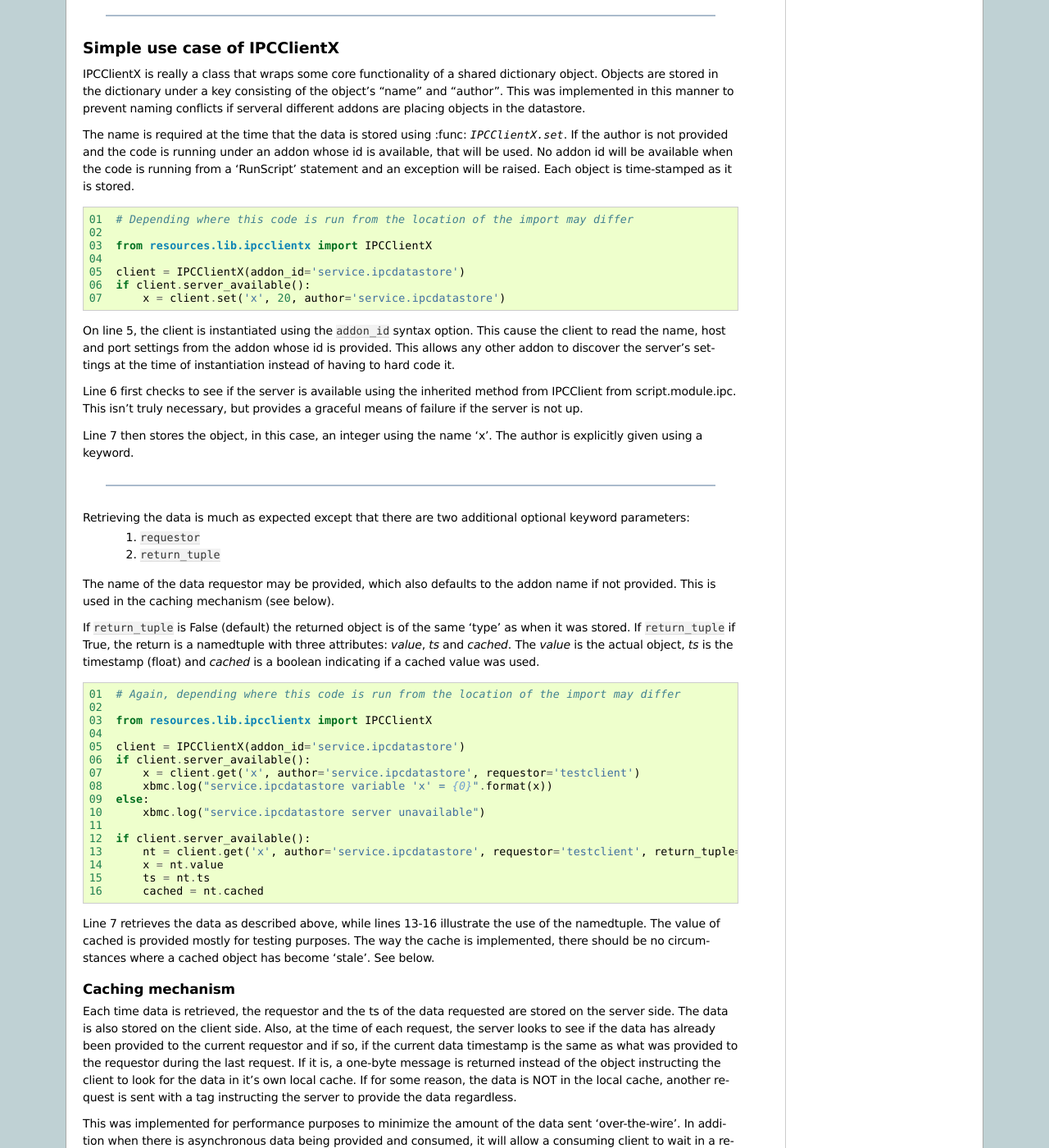
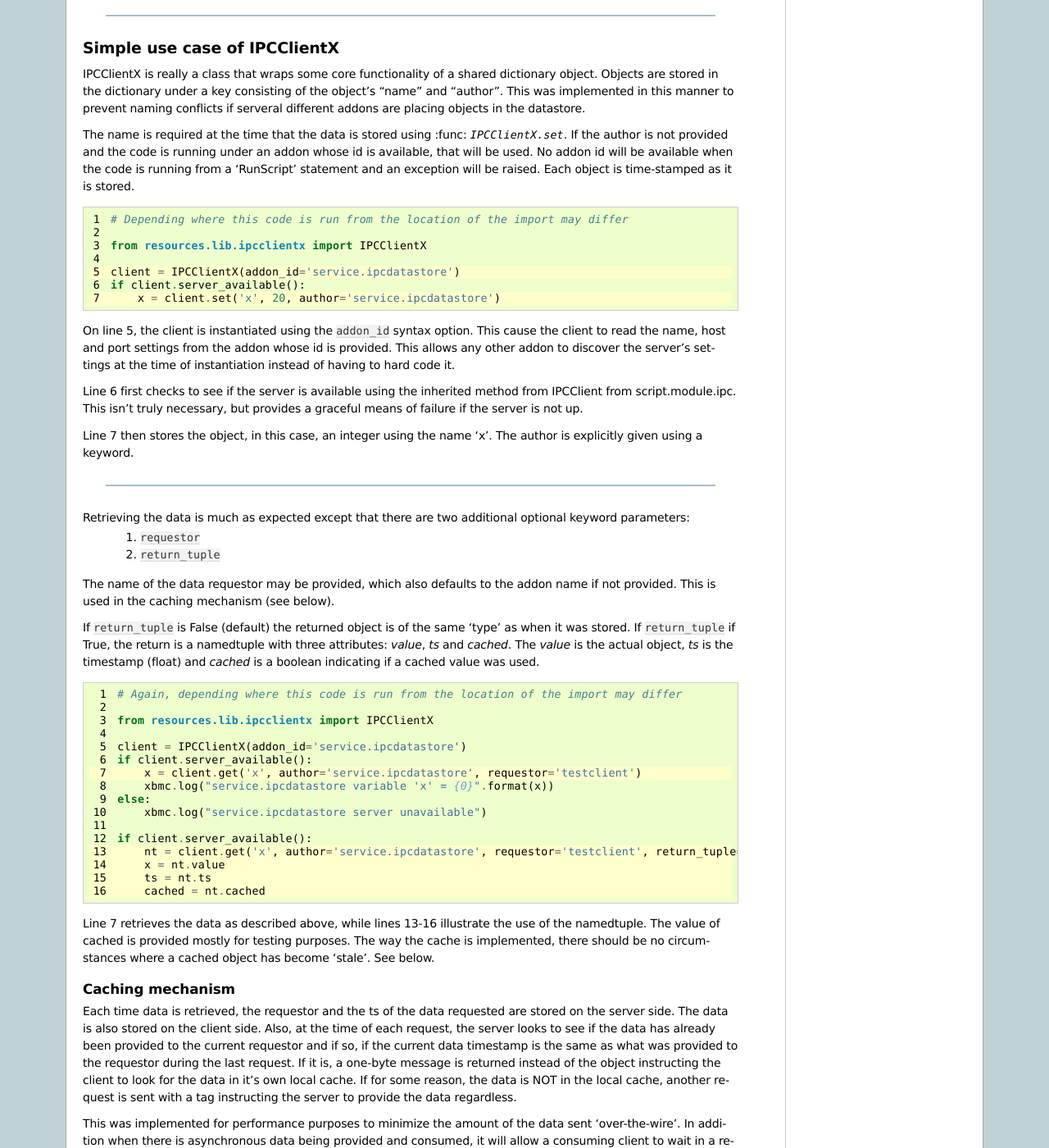
Before and after one commit to KenV99/service.ipcdatastore, a Sphinx documentation site: the page built from docs/service.ipcdatastore.rst, in a window 1280 px wide and 1400 px high, scrolled down 627 px. Shown: the whole window at 82% size. Built offline with Sphinx 7.4.7, drawn with Linux system fonts in a browser that asks for light colours; some of the changed text lies outside the part shown.

Commit message:
Doc updates

```diff
--- a/docs/service.ipcdatastore.rst
+++ b/docs/service.ipcdatastore.rst
@@ -9,6 +9,9 @@ Add On Settings Page
 .. image:: ipc-settings.png
    :align: left
    :width: 250px
+
+.. highlight:: python
+   :linenothreshold: 5
 
 There are several configurable settings for the addon:
 
@@ -40,15 +43,17 @@ and the code is running under an addon whose id is available, that will be used.
 the code is running from a 'RunScript' statement and an exception will be raised. Each object is time-stamped as it
 is stored.
 
-::
+.. code-block:: python
+   :linenos:
+   :emphasize-lines: 5,7
 
-    01  # Depending where this code is run from the location of the import may differ
-    02
-    03  from resources.lib.ipcclientx import IPCClientX
-    04
-    05  client = IPCClientX(addon_id='service.ipcdatastore')
-    06  if client.server_available():
-    07      x = client.set('x', 20, author='service.ipcdatastore')
+    # Depending where this code is run from the location of the import may differ
+
+    from resources.lib.ipcclientx import IPCClientX
+
+    client = IPCClientX(addon_id='service.ipcdatastore')
+    if client.server_available():
+        x = client.set('x', 20, author='service.ipcdatastore')
 
 On line 5, the client is instantiated using the ``addon_id`` syntax option. This cause the client to read the name,
 host and port settings from the addon whose id is provided. This allows any other addon to discover the server's
@@ -73,24 +78,26 @@ If ``return_tuple`` is False (default) the returned object is of the same 'type'
 ``return_tuple`` if True, the return is a namedtuple with three attributes: *value*, *ts* and *cached*. The *value* is
 the actual object, *ts* is the timestamp (float) and *cached* is a boolean indicating if a cached value was used.
 
-::
+.. code-block:: python
+   :linenos:
+   :emphasize-lines: 7,13-16
 
-    01  # Again, depending where this code is run from the location of the import may differ
-    02
-    03  from resources.lib.ipcclientx import IPCClientX
-    04
-    05  client = IPCClientX(addon_id='service.ipcdatastore')
-    06  if client.server_available():
-    07      x = client.get('x', author='service.ipcdatastore', requestor='testclient')
-    08      xbmc.log("service.ipcdatastore variable 'x' = {0}".format(x))
-    09  else:
-    10      xbmc.log("service.ipcdatastore server unavailable")
-    11
-    12  if client.server_available():
-    13      nt = client.get('x', author='service.ipcdatastore', requestor='testclient', return_tuple=True)
-    14      x = nt.value
-    15      ts = nt.ts
-    16      cached = nt.cached
+    # Again, depending where this code is run from the location of the import may differ
+
+    from resources.lib.ipcclientx import IPCClientX
+
+    client = IPCClientX(addon_id='service.ipcdatastore')
+    if client.server_available():
+        x = client.get('x', author='service.ipcdatastore', requestor='testclient')
+        xbmc.log("service.ipcdatastore variable 'x' = {0}".format(x))
+    else:
+        xbmc.log("service.ipcdatastore server unavailable")
+
+    if client.server_available():
+        nt = client.get('x', author='service.ipcdatastore', requestor='testclient', return_tuple=True)
+        x = nt.value
+        ts = nt.ts
+        cached = nt.cached
 
 
 Line 7 retrieves the data as described above, while lines 13-16 illustrate the use of the namedtuple. The value of
```
Also changed, not shown: default.py (+0 -35 lines), docs/script.module.ipc.rst (+5 -5 lines).
